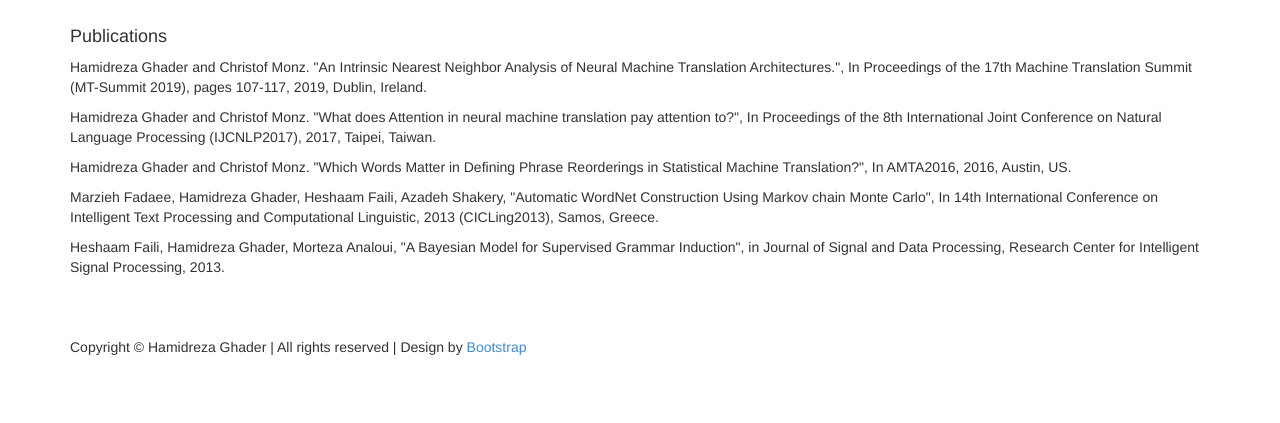
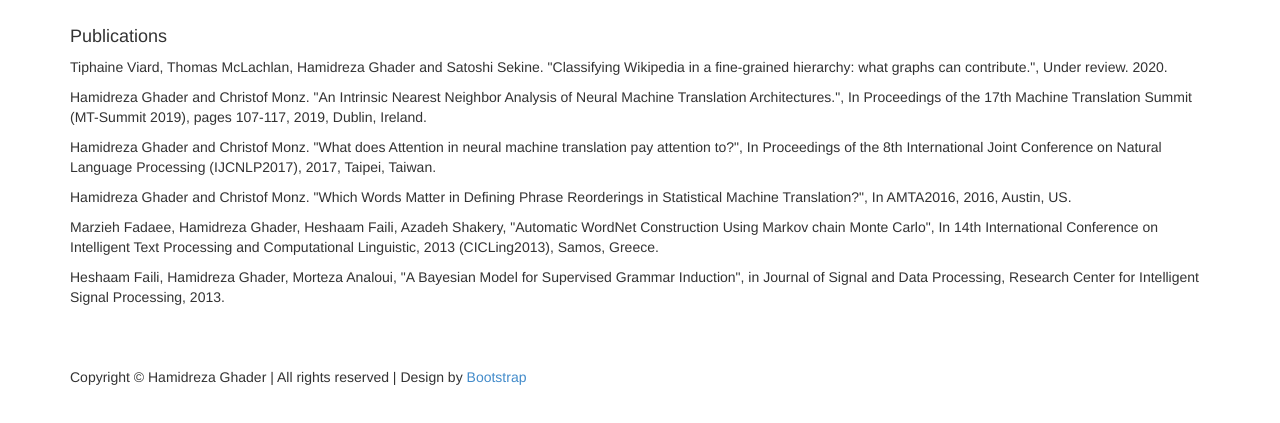
Before and after one commit to hamidreza-ghader/hamidreza-ghader.github.io, a plain HTML site: page publication.html in a window 1280 px wide. Shown: the part 53-476 px from the top of the page. Drawn offline with Linux system fonts and the light colour scheme.

Commit message:
Update publication.html

```diff
--- a/publication.html
+++ b/publication.html
@@ -68,6 +68,10 @@
 
                 <p><h4>Publications</h4></p>
 		<p>
+		Tiphaine Viard, Thomas McLachlan, Hamidreza Ghader and Satoshi Sekine.
+		"Classifying Wikipedia in a fine-grained hierarchy: what graphs can contribute.", Under review. 2020.
+		</p>
+		<p>
 		Hamidreza Ghader and Christof Monz. "An Intrinsic Nearest Neighbor Analysis of Neural Machine Translation Architectures.",
 		In <font class="italic">Proceedings of the 17th Machine Translation Summit (MT-Summit 2019)</font>, pages 107-117, 2019, Dublin, Ireland.
 		</p>
```
